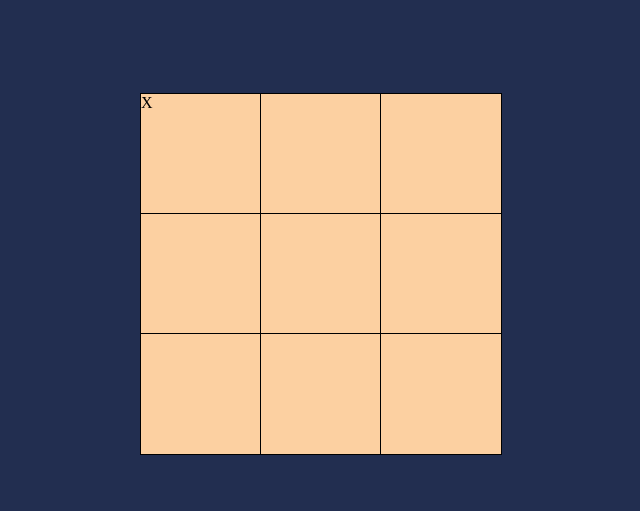
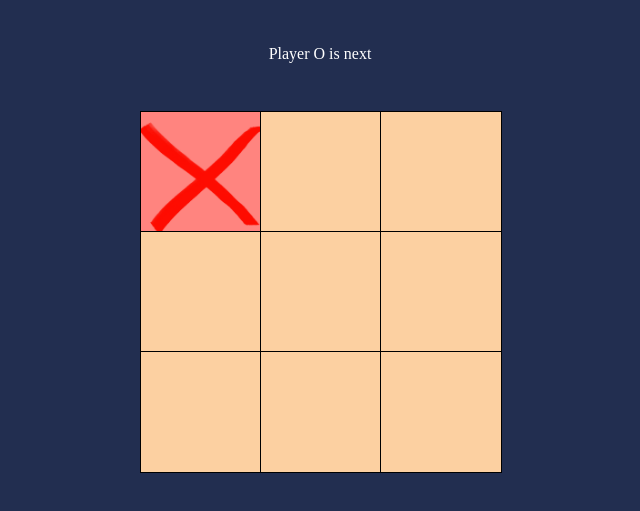
Before and after one commit to rheaSPK/tiktaktoe, a plain HTML site: page index.html in a window 1280 px wide. Both pictures are taken after a click on the element 521 px from the left and 236 px from the top of the page. Shown: the part 83-594 px from the top of the page, without its empty margins (320-960 px from the left). Drawn offline with Linux system fonts and the light colour scheme.

Commit message:
add styled O and X

```diff
--- a/index.html
+++ b/index.html
@@ -12,7 +12,7 @@
     <div class="description">
         <h1>Tik-Tak-Toe</h1>
     </div>
-    <div class="winner"></div>
+    <div class="game-status"></div>
     <div class="board"></div>
 </body>
 </html>
--- a/scripts.js
+++ b/scripts.js
@@ -6,42 +6,31 @@ const GameBoard = (() => {
     ]
     const getBoard = () => board
     const setBoardItem = (x, y, value) => {
-        if (board[x][y] == null){
+        if (board[x][y] == null) {
             board[x][y] = value
             return true
         }
         return false
     }
     const boardFull = () => {
-        for(let i = 0; i< 3; i++){
-            for(let j = 0; j < 3; j++){
-                if(board[i][j] == null) return false
+        for (let i = 0; i < 3; i++) {
+            for (let j = 0; j < 3; j++) {
+                if (board[i][j] == null) return false
             }
         }
         return true
     }
-    return {setBoardItem, getBoard, boardFull}
+    return { setBoardItem, getBoard, boardFull }
 })()
 
-/*
-controller
-- player registrieren
-- takeTurn(position)
-- isWinner?
-let board = [
-        [2, null, null],
-        [null, null, 4],
-        [null, 3, null]
-    ]
-*/
-const PlayerFactory = (id, sign) => {
-    return {id, sign}
+const PlayerFactory = (id, sign, picture) => {
+    return { id, sign, picture }
 }
 
 
 const Controller = (() => {
-    const player1 = PlayerFactory(0, 'X')
-    const player2 = PlayerFactory(1, 'O')
+    const player1 = PlayerFactory(0, 'X', `assets/X.jpg`)
+    const player2 = PlayerFactory(1, 'O', `assets/O.jpg`)
 
     let gameWinner = null
     let turn = player1
@@ -49,10 +38,10 @@ const Controller = (() => {
     const getWinner = () => gameWinner
     const getTurn = () => turn
 
-    const checkWinner = function(){
+    const checkWinner = function () {
         let board = GameBoard.getBoard()
         let winner = _winnerInARow(board) || _winnerInAColumn(board) || _winnerOnLRDiagonal(board) || _winnerOnRLDiagonal(board)
-        if(winner) {
+        if (winner) {
             gameWinner = winner
             return true
         }
@@ -60,15 +49,15 @@ const Controller = (() => {
     }
 
     let _winnerInARow = (board) => {
-        for(let i = 0; i < 3; i++){
+        for (let i = 0; i < 3; i++) {
             let potentialWinner = board[i][0];
             if (potentialWinner == null) break
             //potentialWinner is not the Winner
             let isNotWinner = false
-            for(let j = 1; j < 3; j++){
-                if(board[i][j] != potentialWinner) isNotWinner = true
+            for (let j = 1; j < 3; j++) {
+                if (board[i][j] != potentialWinner) isNotWinner = true
             }
-            if(!isNotWinner){
+            if (!isNotWinner) {
                 return potentialWinner
             }
         }
@@ -76,14 +65,14 @@ const Controller = (() => {
     }
 
     let _winnerInAColumn = (board) => {
-        for(let i = 0; i < 3; i++){
+        for (let i = 0; i < 3; i++) {
             let potentialWinner = board[0][i];
             if (potentialWinner == null) break
             let isNotWinner = false
-            for(let j = 1; j < 3; j++){
-                if(board[j][i] != potentialWinner) isNotWinner = true
+            for (let j = 1; j < 3; j++) {
+                if (board[j][i] != potentialWinner) isNotWinner = true
             }
-            if(!isNotWinner){
+            if (!isNotWinner) {
                 return potentialWinner
             }
         }
@@ -92,12 +81,12 @@ const Controller = (() => {
 
     let _winnerOnLRDiagonal = (board) => {
         let potentialWinner = board[0][0]
-        if(potentialWinner == null) return false
+        if (potentialWinner == null) return false
         let isNotWinner = false
-        for(let i = 0; i < 3; i++){
-            if(board[i][i] != potentialWinner) isNotWinner = true
+        for (let i = 0; i < 3; i++) {
+            if (board[i][i] != potentialWinner) isNotWinner = true
         }
-        if(!isNotWinner){
+        if (!isNotWinner) {
             return potentialWinner
         }
         return false
@@ -105,22 +94,22 @@ const Controller = (() => {
 
     let _winnerOnRLDiagonal = (board) => {
         let potentialWinner = board[0][2]
-        if(potentialWinner == null) return false
+        if (potentialWinner == null) return false
         let isNotWinner = false
-        for(let i = 0; i < 3; i++){
-            if(board[i][2 - i] != potentialWinner) isNotWinner = true
+        for (let i = 0; i < 3; i++) {
+            if (board[i][2 - i] != potentialWinner) isNotWinner = true
         }
-        if(!isNotWinner){
+        if (!isNotWinner) {
             return potentialWinner
         }
         return false
     }
 
-    const takeTurn = (x,y) => {
+    const takeTurn = (x, y) => {
         //already a winner?
-        if(gameWinner != null) return false;
+        if (gameWinner != null) return false;
         // setting value worked?
-        if(GameBoard.setBoardItem(x, y, turn.sign)){
+        if (GameBoard.setBoardItem(x, y, turn.sign)) {
             checkWinner()
             turn == player1 ? turn = player2 : turn = player1
             return true
@@ -128,28 +117,31 @@ const Controller = (() => {
         return false
     }
 
-    return {takeTurn, checkWinner, getWinner, getTurn}
+    return { takeTurn, checkWinner, getWinner, getTurn }
 })()
 
 
 const displayController = (() => {
     const takeTurnGUI = (e) => {
-        const winnerElement = document.querySelector(".winner")
-        let currentPlayer = Controller.getTurn()
-        if(Controller.takeTurn(e.target.getAttribute('id_x'), e.target.getAttribute('id_y'))){
-            e.target.textContent = currentPlayer.sign
-            if(Controller.getWinner()){
-                winnerElement.textContent = `Player ${Controller.getWinner()} wins`
+        const gameStatus = document.querySelector(".game-status")
+        const currentPlayer = Controller.getTurn()
+        const x = e.target.getAttribute('id_x')
+        const y = e.target.getAttribute('id_y')
+
+        if (Controller.takeTurn(x, y)) {
+            e.target.style.backgroundImage =`url("${currentPlayer.picture}")`
+            if (Controller.getWinner()) {
+                gameStatus.textContent = `Player ${Controller.getWinner()} wins`
             } else {
-                if(GameBoard.boardFull()) winnerElement.textContent = `No one wins`
+                (GameBoard.boardFull()) ? gameStatus.textContent = `No one wins` : gameStatus.textContent = `Player ${Controller.getTurn().sign} is next`
             }
         }
     }
 
     const setUp = () => {
         const board = document.querySelector(".board")
-        for(let i = 0; i < 3; i++){
-            for(let j = 0; j < 3; j++){
+        for (let i = 0; i < 3; i++) {
+            for (let j = 0; j < 3; j++) {
                 let field = document.createElement('div')
                 field.setAttribute('id_x', i)
                 field.setAttribute('id_y', j)
@@ -158,9 +150,11 @@ const displayController = (() => {
                 board.appendChild(field)
             }
         }
+        const gameStatus = document.querySelector(".game-status")
+        gameStatus.textContent = `Player ${Controller.getTurn().sign} starts`
     }
 
-    return{setUp, takeTurnGUI}
+    return { setUp, takeTurnGUI }
 })()
 
 displayController.setUp()
--- a/styles.css
+++ b/styles.css
@@ -10,10 +10,14 @@ body {
 }
 
 .field {
+    display: flex;
+    justify-content: center;
+    align-items: center;
     width: 100%;
     height: 100%;
     border: 1px solid;
     background-color: #fcd0a1;
+    background-size: cover;
 }
 
 .board {
```
Also changed, not shown: assets/O.jpg (added), assets/X.jpg (added).
